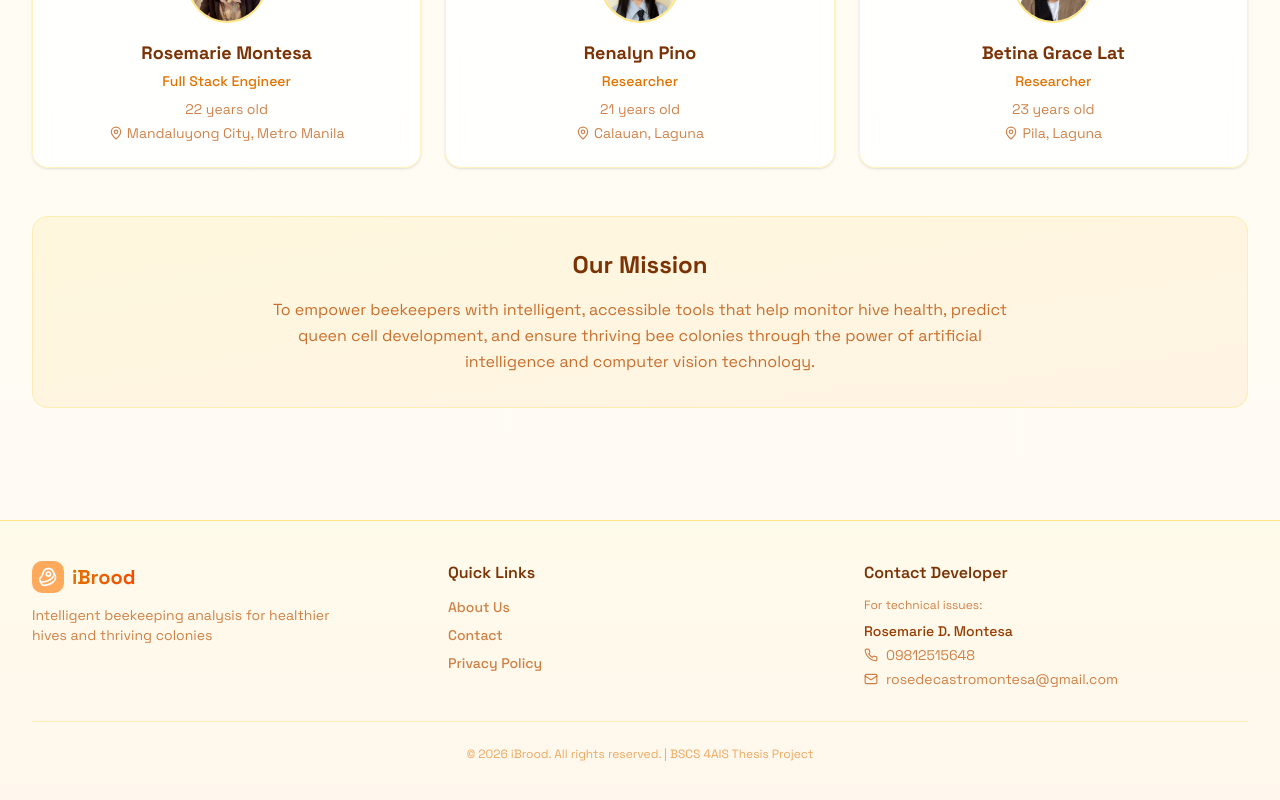
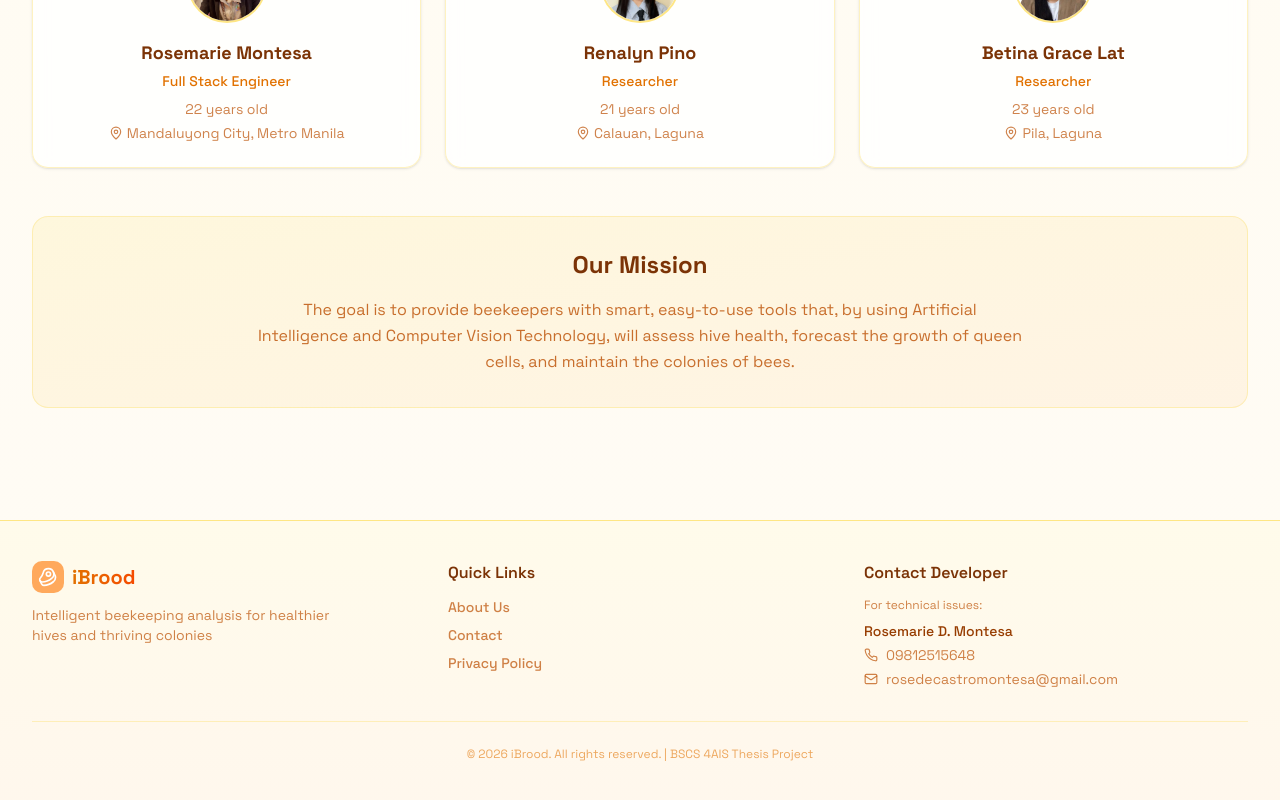
Before and after one commit to rozumary/iBrood, a Next.js app: page /about in a window 1280 px wide. Shown: the part 721-1521 px from the top of the page. Built offline with nearby package versions, Linux system fonts and the light colour scheme.

Commit message:
Change mission

```diff
--- a/app/about/page.tsx
+++ b/app/about/page.tsx
@@ -98,9 +98,7 @@ export default function AboutPage() {
         <div className="bg-gradient-to-br from-amber-100/50 to-orange-100/50 rounded-2xl border border-amber-200/50 p-8 text-center">
           <h2 className="text-2xl font-heading font-bold text-amber-900 mb-4">Our Mission</h2>
           <p className="text-amber-700/80 leading-relaxed max-w-3xl mx-auto">
-            To empower beekeepers with intelligent, accessible tools that help monitor hive health,
-            predict queen cell development, and ensure thriving bee colonies through the power of
-            artificial intelligence and computer vision technology.
+            The goal is to provide beekeepers with smart, easy-to-use tools that, by using Artificial Intelligence and Computer Vision Technology, will assess hive health, forecast the growth of queen cells, and maintain the colonies of bees.
           </p>
         </div>
       </main>
```
